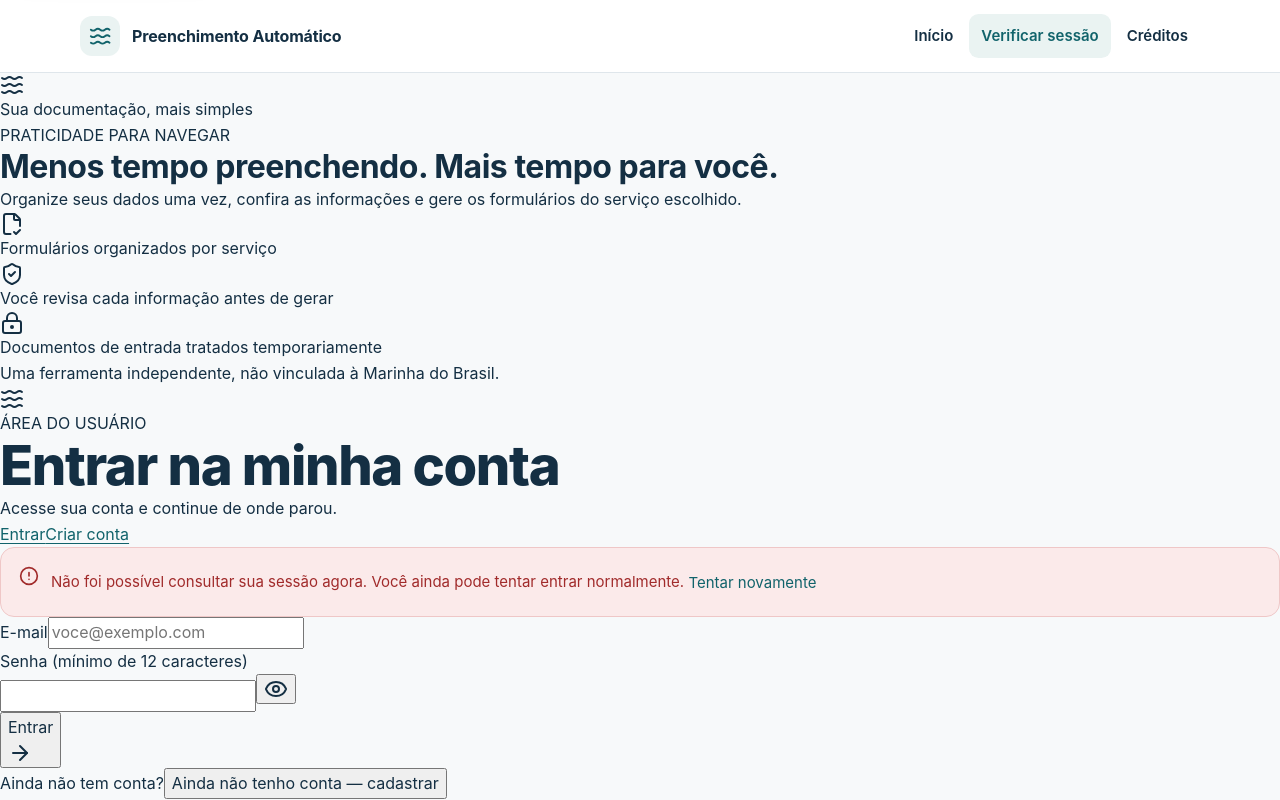
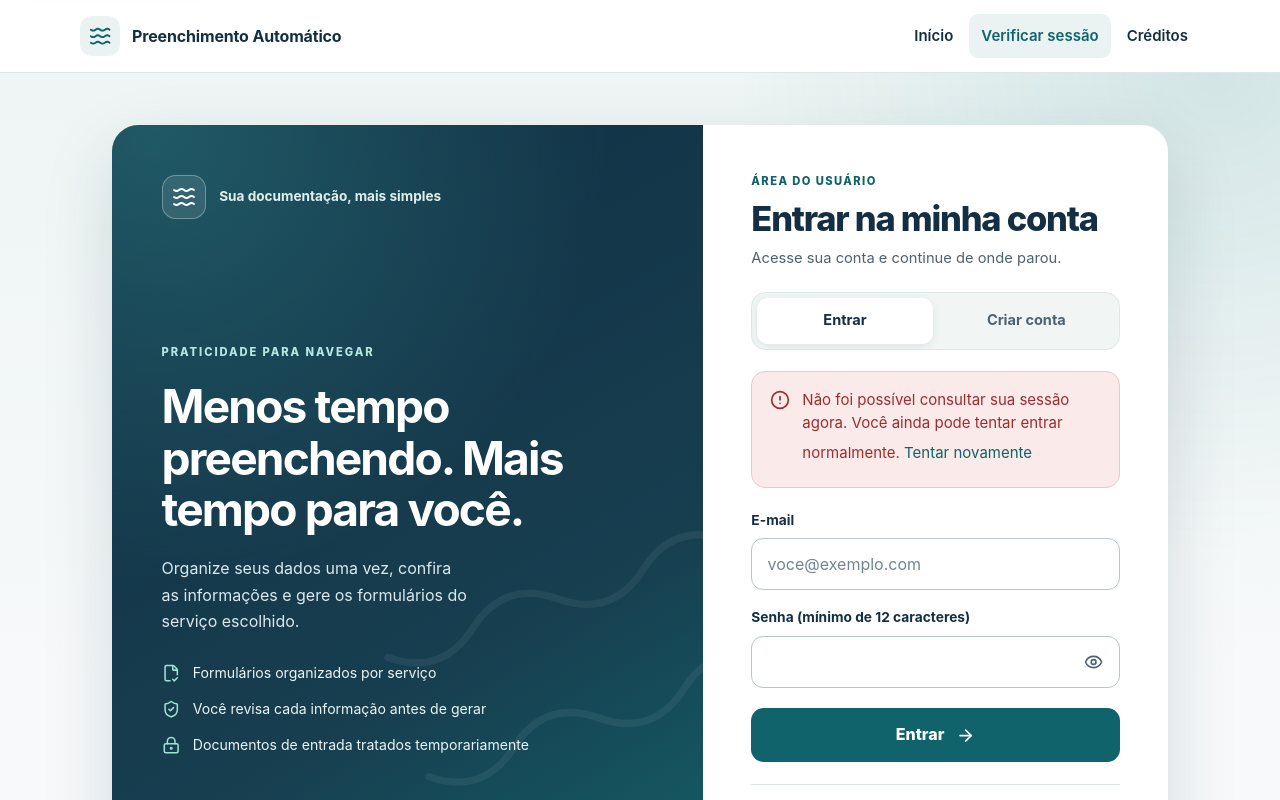
Before and after one commit to matheusdebrito/preenchimento-automatico, a React (Vite) app in the folder frontend/: page /entrar in a window 1280 px wide. Shown: the top 800 px of the page. Built offline with nearby package versions, Linux system fonts and the light colour scheme; no server answers.

Commit message:
style(auth): mobile-first responsive auth experience with desktop editorial panel

```diff
--- a/frontend/src/styles/pages.css
+++ b/frontend/src/styles/pages.css
@@ -2208,3 +2208,251 @@
   color: var(--color-muted-strong);
   font-size: .875rem;
 }
+
+/* Authentication — mobile first. Avoid oversized desktop marketing artwork on phones. */
+.auth-page {
+  min-height: calc(100vh - var(--header-height));
+  padding: 1rem 0 2rem;
+  background:
+    radial-gradient(circle at 95% 0%, rgb(25 122 131 / 13%), transparent 30rem),
+    linear-gradient(180deg, #eef5f4 0%, #f7f9fa 65%);
+}
+.auth-shell {
+  width: min(100% - 2rem, 67rem);
+  margin-inline: auto;
+}
+.auth-story { display: none; }
+.auth-panel {
+  display: grid;
+  align-content: start;
+  gap: 1.35rem;
+  min-width: 0;
+  padding: clamp(1.35rem, 5vw, 2.5rem);
+  border: 1px solid #dce8e8;
+  border-radius: 1.3rem;
+  background: var(--color-white);
+  box-shadow: 0 18px 46px rgb(20 47 67 / 9%);
+}
+.auth-panel__top { display: grid; gap: .5rem; }
+.auth-panel__eyebrow {
+  margin: 0;
+  color: var(--color-teal-strong);
+  letter-spacing: .125em;
+  font-size: .7rem;
+  font-weight: 800;
+}
+.auth-panel h1 {
+  margin: 0;
+  max-width: 18ch;
+  color: var(--color-navy);
+  font-size: clamp(1.7rem, 5vw, 2.15rem);
+  line-height: 1.17;
+  letter-spacing: -.035em;
+}
+.auth-panel__intro {
+  margin: 0;
+  color: var(--color-muted-strong);
+  font-size: .92rem;
+  line-height: 1.6;
+}
+.auth-switch {
+  display: grid;
+  grid-template-columns: repeat(2, minmax(0, 1fr));
+  gap: .35rem;
+  padding: .3rem;
+  border: 1px solid #dce8e8;
+  border-radius: .9rem;
+  background: #f1f6f5;
+}
+.auth-switch__item {
+  min-height: 2.85rem;
+  display: grid;
+  place-items: center;
+  border-radius: .7rem;
+  color: var(--color-muted-strong);
+  text-decoration: none;
+  font-size: .91rem;
+  font-weight: 700;
+  transition: background var(--transition), color var(--transition);
+}
+.auth-switch__item:hover { color: var(--color-teal-strong); text-decoration: none; }
+.auth-switch__item--active {
+  background: white;
+  color: var(--color-navy);
+  box-shadow: 0 2px 8px rgb(20 47 67 / 9%);
+}
+.auth-switch__item--active:hover { color: var(--color-navy); }
+.auth-form { display: grid; gap: 1rem; min-width: 0; }
+.auth-field { display: grid; gap: .45rem; min-width: 0; }
+.auth-field > span, .auth-field > label {
+  font-size: .86rem;
+  font-weight: 750;
+  color: var(--color-navy);
+}
+.auth-field > input,
+.auth-password > input {
+  width: 100%;
+  min-width: 0;
+  height: 3.25rem;
+  padding: .8rem .95rem;
+  border: 1.5px solid var(--color-border-strong);
+  border-radius: .75rem;
+  background: #fff;
+  color: var(--color-navy);
+  font: inherit;
+  font-size: 1rem;
+  line-height: 1.3;
+  transition: border-color var(--transition), box-shadow var(--transition);
+}
+.auth-field input::placeholder { color: #718590; opacity: 1; }
+.auth-field input:hover { border-color: var(--color-teal); }
+.auth-field input:focus-visible {
+  outline: none;
+  border-color: var(--color-teal-strong);
+  box-shadow: 0 0 0 3px rgb(25 122 131 / 14%);
+}
+.auth-password { position: relative; display: flex; align-items: center; }
+.auth-password > input { padding-right: 3.5rem; }
+.auth-password > button {
+  position: absolute;
+  right: .3rem;
+  top: 50%;
+  transform: translateY(-50%);
+  display: grid;
+  place-items: center;
+  width: 2.7rem;
+  height: 2.7rem;
+  border: 0;
+  border-radius: .55rem;
+  background: transparent;
+  color: var(--color-muted-strong);
+  cursor: pointer;
+}
+.auth-password > button:hover { background: var(--color-mint); color: var(--color-navy); }
+.auth-password > button svg { width: 1.2rem; height: 1.2rem; }
+.auth-submit {
+  margin-top: .3rem;
+  min-height: 3.35rem;
+  display: flex;
+  align-items: center;
+  justify-content: center;
+  gap: .75rem;
+  width: 100%;
+  border: 0;
+  border-radius: .8rem;
+  background: var(--color-teal-strong);
+  color: white;
+  font: inherit;
+  font-size: 1rem;
+  font-weight: 780;
+  cursor: pointer;
+  transition: background var(--transition), transform var(--transition);
+}
+.auth-submit:hover:not(:disabled) { background: var(--color-navy-soft); transform: translateY(-1px); }
+.auth-submit:disabled { cursor: wait; opacity: .7; }
+.auth-submit svg { width: 1.2rem; height: 1.2rem; }
+.auth-privacy {
+  display: flex;
+  align-items: flex-start;
+  gap: .5rem;
+  margin: -.2rem 0 0;
+  color: var(--color-muted-strong);
+  font-size: .78rem;
+  line-height: 1.55;
+}
+.auth-privacy svg { flex: none; margin-top: .05rem; width: 1rem; height: 1rem; color: var(--color-teal-strong); }
+.auth-panel__footer {
+  display: flex;
+  flex-wrap: wrap;
+  align-items: center;
+  gap: .35rem .5rem;
+  padding-top: 1rem;
+  border-top: 1px solid var(--color-border);
+  color: var(--color-muted-strong);
+  font-size: .88rem;
+}
+.auth-panel__toggle {
+  border: 0;
+  background: none;
+  padding: .25rem 0;
+  color: var(--color-teal-strong);
+  font: inherit;
+  font-weight: 800;
+  text-align: left;
+  cursor: pointer;
+}
+.auth-panel__toggle:hover { text-decoration: underline; }
+.auth-back { justify-self: start; font-size: .83rem; color: var(--color-muted-strong); }
+.auth-panel :focus-visible {
+  outline: 3px solid var(--color-focus);
+  outline-offset: 3px;
+}
+@media (min-width: 900px) {
+  .auth-page {
+    display: flex;
+    align-items: center;
+    padding: 3.25rem 1.5rem;
+  }
+  .auth-shell {
+    display: grid;
+    grid-template-columns: minmax(0, 1.12fr) minmax(0, .88fr);
+    max-width: 66rem;
+    min-height: 38rem;
+    border-radius: 1.65rem;
+    overflow: hidden;
+    box-shadow: 0 26px 70px rgb(20 47 67 / 15%);
+  }
+  .auth-story {
+    position: relative;
+    display: flex;
+    flex-direction: column;
+    justify-content: space-between;
+    overflow: hidden;
+    padding: 3.1rem;
+    background:
+      radial-gradient(circle at 7% 0%, rgb(62 173 168 / 34%), transparent 46%),
+      linear-gradient(150deg, #112e43, #173f50 64%, #12646a);
+    color: white;
+  }
+  .auth-story__top, .auth-story__content, .auth-story__bottom { position: relative; z-index: 1; }
+  .auth-story__top { display: flex; align-items: center; gap: .8rem; }
+  .auth-story__symbol {
+    width: 2.8rem; height: 2.8rem; display: grid; place-items: center;
+    border: 1px solid rgb(255 255 255 / 30%);
+    border-radius: .85rem; background: rgb(255 255 255 / 10%);
+  }
+  .auth-story__symbol svg { width: 1.5rem; height: 1.5rem; }
+  .auth-story__eyebrow { color: #e1efec; font-size: .85rem; font-weight: 700; }
+  .auth-story__content { display: grid; gap: 1.2rem; }
+  .auth-story__overline { margin: 0; color: #b4e9dd; letter-spacing: .17em; font-size: .7rem; font-weight: 800; }
+  .auth-story h2 {
+    margin: 0;
+    max-width: 14ch;
+    color: #fff;
+    font-size: clamp(2.25rem, 3.6vw, 3.05rem);
+    line-height: 1.12;
+    letter-spacing: -.04em;
+  }
+  .auth-story__content > p:not(.auth-story__overline) { margin: 0; max-width: 38ch; color: #dbe9ed; line-height: 1.65; }
+  .auth-story__steps { display: grid; gap: .85rem; margin-top: .5rem; }
+  .auth-story__steps div { display: flex; align-items: center; gap: .8rem; font-size: .88rem; color: #ecf4f3; }
+  .auth-story__steps svg { flex: none; width: 1.15rem; height: 1.15rem; color: #a0e2d6; }
+  .auth-story__bottom { font-size: .76rem; color: #c8dedf; }
+  .auth-story__waves {
+    position: absolute; right: -7rem; bottom: 1rem;
+    color: rgb(255 255 255 / 6%);
+    transform: rotate(-19deg);
+    pointer-events: none;
+  }
+  .auth-story__waves svg { width: 27rem; height: 27rem; stroke-width: .4; }
+  .auth-panel { border: 0; border-radius: 0; box-shadow: none; padding: clamp(2rem, 5vw, 3rem); }
+}
+@media (max-width: 420px) {
+  .auth-page { padding: 0 0 1.5rem; background: white; }
+  .auth-shell { width: 100%; }
+  .auth-panel { border: 0; border-radius: 0; box-shadow: none; padding: 1.4rem 1.15rem 2rem; }
+}
+@media (prefers-reduced-motion: reduce) {
+  .auth-switch__item, .auth-submit, .auth-field input { transition: none; }
+  .auth-submit:hover:not(:disabled) { transform: none; }
+}
```
